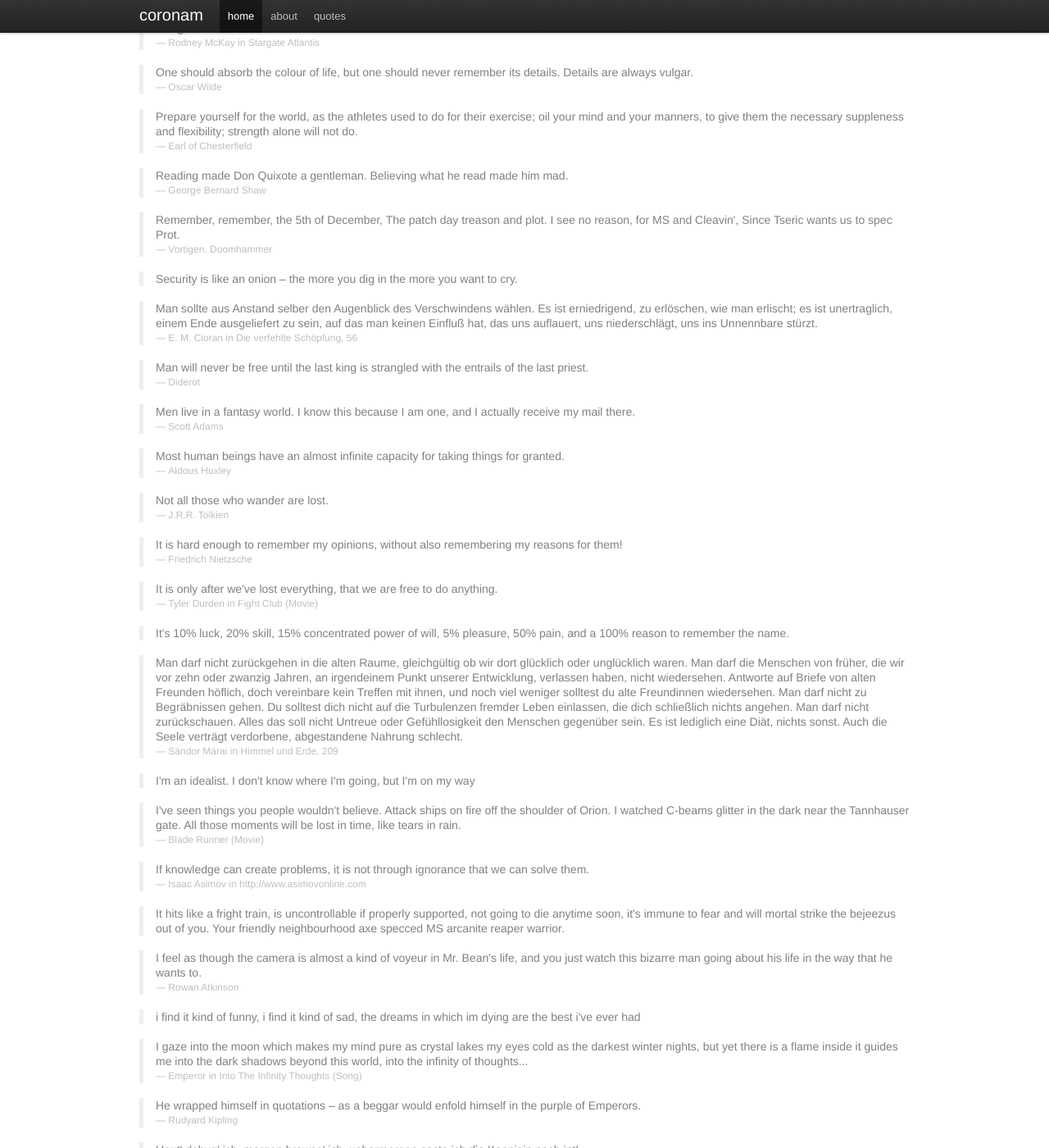
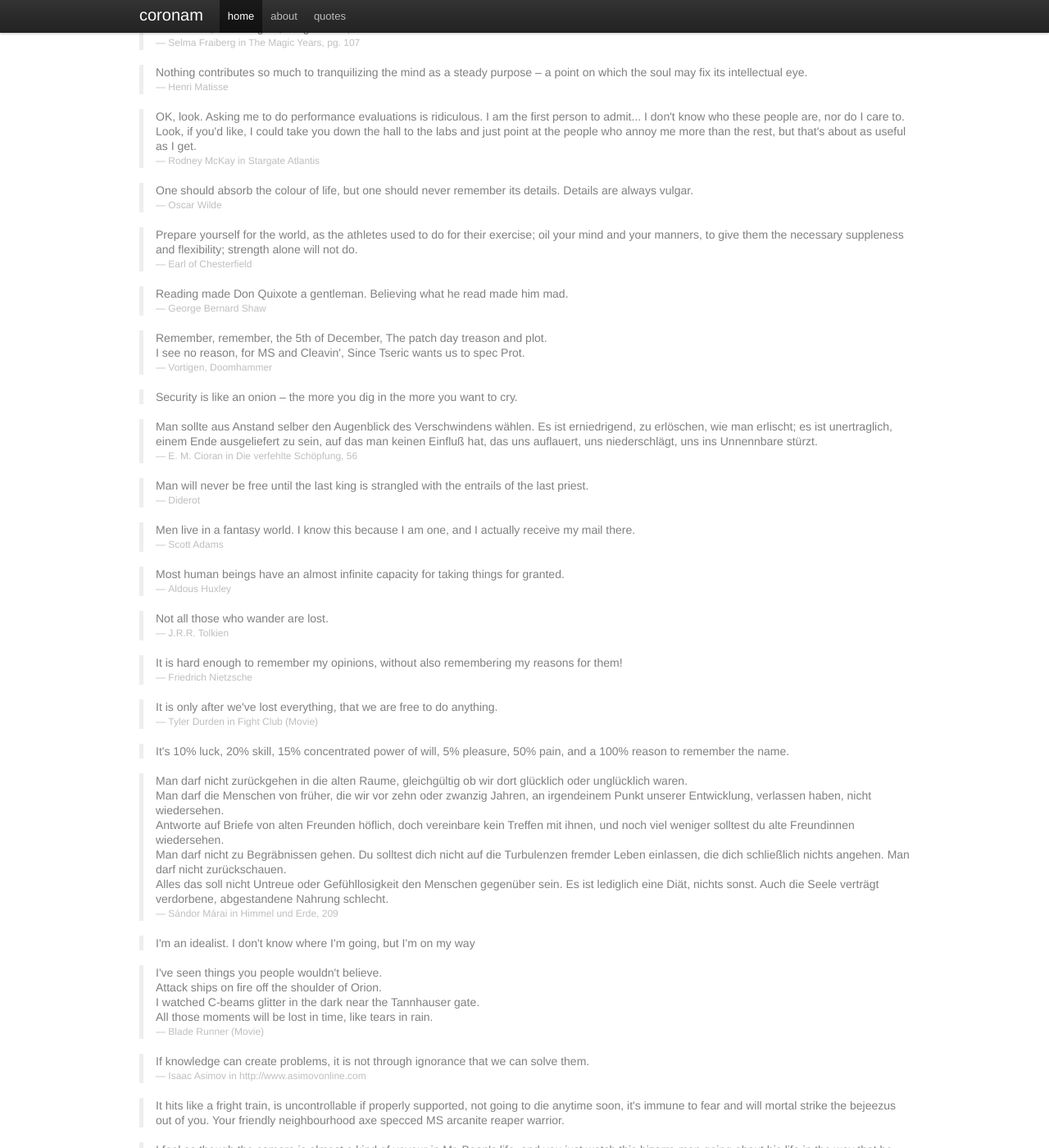
Before and after one commit to tinnet/tinnet.github.com, a Jekyll site: the page built from quotes.html, in a window 1280 px wide and 1400 px high, scrolled down 1631 px. Shown: the whole window at 82% size. Built offline with Jekyll 4.4.1, drawn with Linux system fonts in a browser that asks for light colours; some of the changed text lies outside the part shown.

Commit message:
keep newlines

```diff
--- a/quotes.html
+++ b/quotes.html
@@ -182,7 +182,7 @@ quotes:
 
 {% for quote in page.quotes %}
 <blockquote>
-    <p>{{ quote.what }}</p>
+    <p>{{ quote.what | newline_to_br }}</p>
     {% if quote.who and quote.where %}
     <small>{{ quote.who }} in {{quote.where}}</small>
     {% elsif quote.who %}
```
